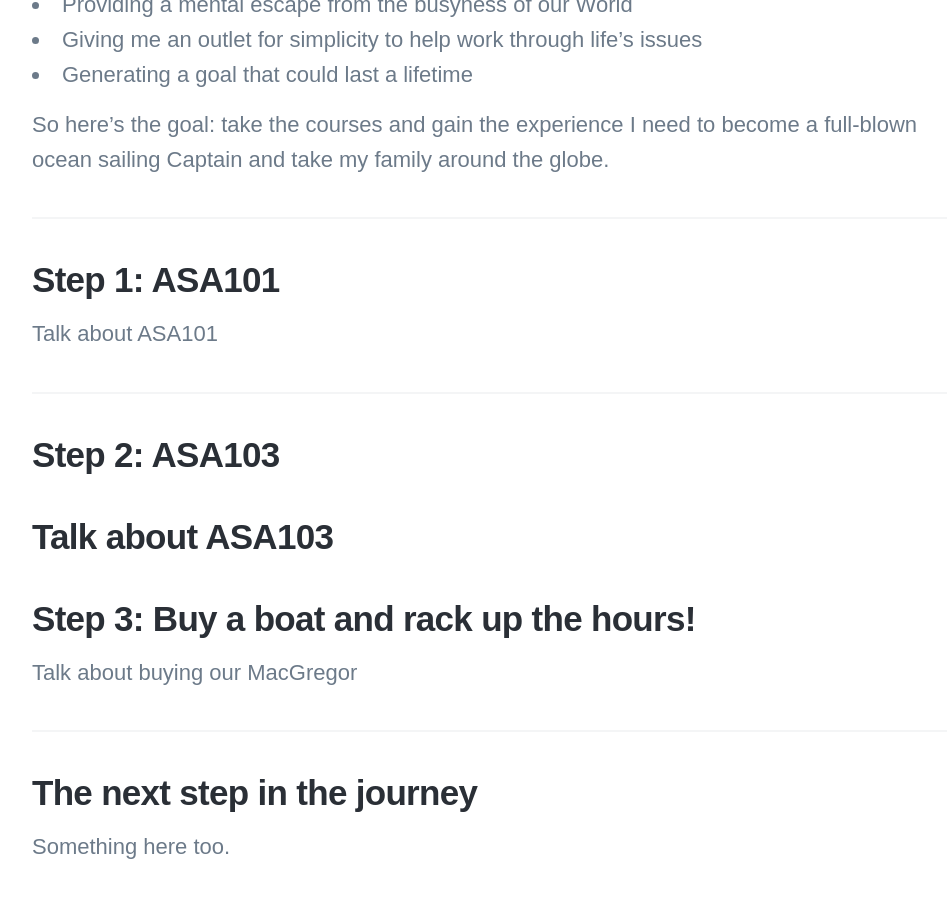
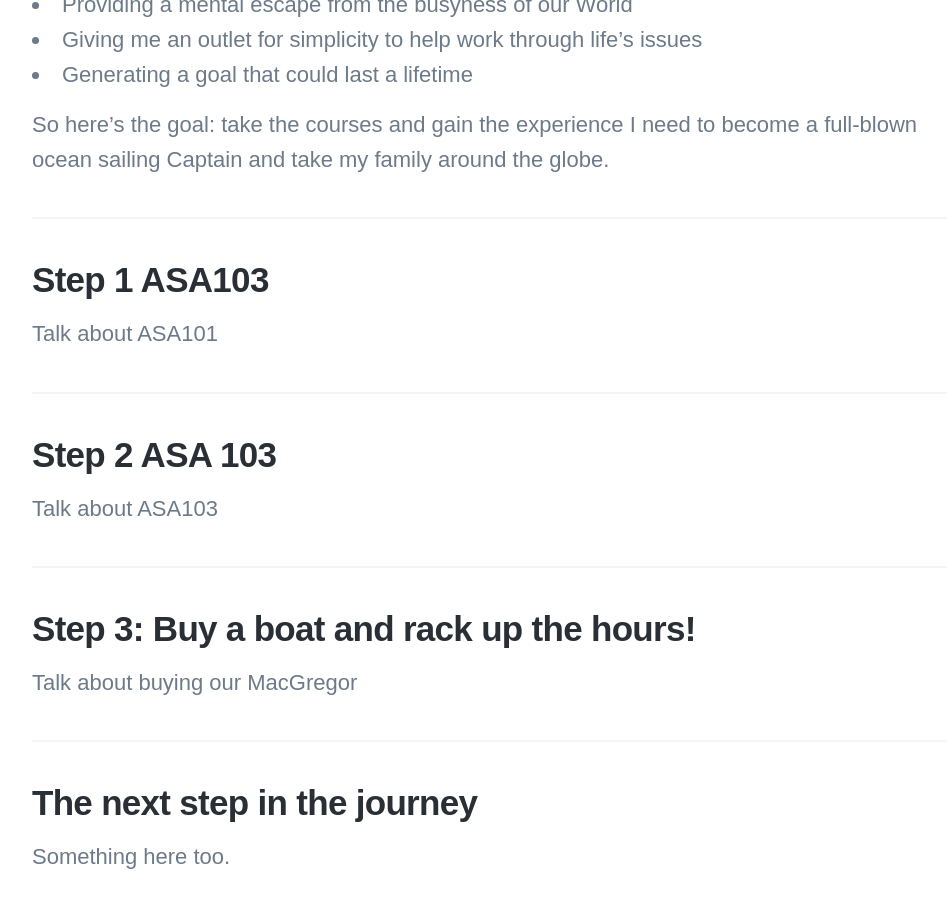
Before and after one commit to starbuck10/JCoffie, a Jekyll site: the page built from _projects/2021-11-02-ongoing-work.md, in a window 1280 px wide and 900 px high, scrolled down 1073 px. Shown: the whole window, without its empty margins (138-1085 px from the left). Built offline with Jekyll 4.4.1, drawn with Linux system fonts in a browser that asks for light colours; nearby versions of some CDN libraries; some web fonts are replaced.

Commit message:
Adding project

```diff
--- a/_projects/2021-11-02-ongoing-work.md
+++ b/_projects/2021-11-02-ongoing-work.md
@@ -24,17 +24,17 @@ So here's the goal: take the courses and gain the experience I need to become a
 
 ---
 
-## Step 1: ASA101
+## Step 1 ASA103
 
 Talk about ASA101
 
 ---
 
-## Step 2: ASA103
+## Step 2 ASA 103
 
 Talk about ASA103
+
 ---
-
 ## Step 3: Buy a boat and rack up the hours!
 
 Talk about buying our MacGregor
```
